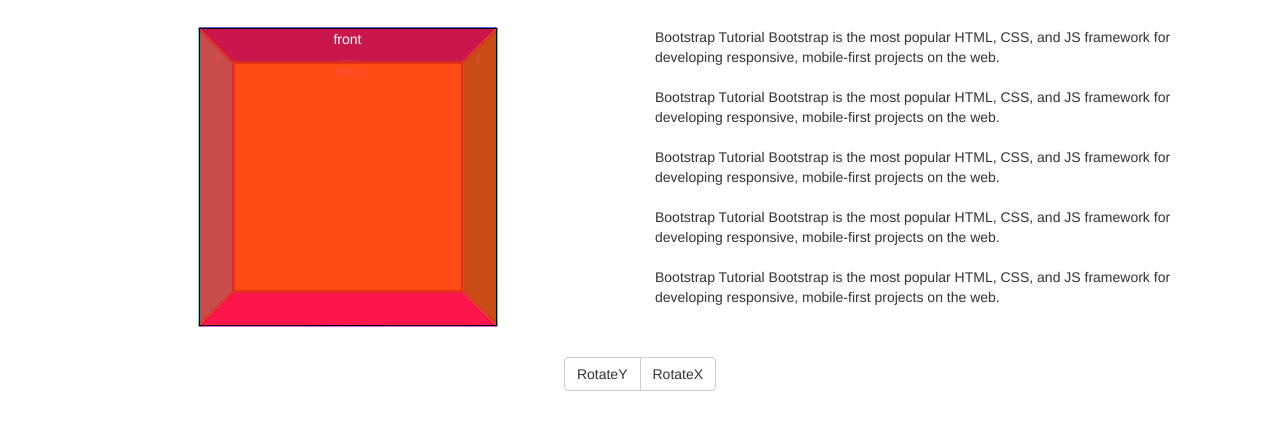
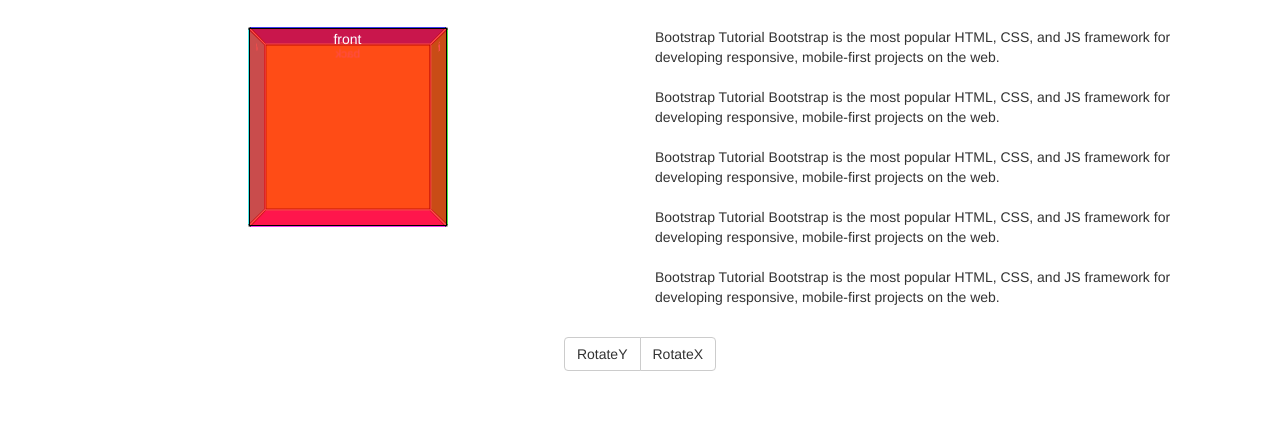
Before and after one commit to kmwboston/squarez, a website: page index.html in a window 1280 px wide. Shown: the part 96-526 px from the top of the page. Drawn offline with nearby package versions, Linux system fonts and the light colour scheme.

Commit message:
added init function, setup function, and progressing on defaults

```diff
--- a/index.html
+++ b/index.html
@@ -79,7 +79,10 @@
     <script src="src/squarez.js"></script>
     <script>
         $(document).ready(function(){
-            $("#cube").squarez();
+            $("#cube").squarez({
+                width: 200,
+                height: 200
+            });
 
             var ilr = 0;
             $('.rotate-button-lr').click(function() {
--- a/src/squarez.css
+++ b/src/squarez.css
@@ -1,6 +1,6 @@
 .cube-wrapper {
-    width: 300px;
-    height: 300px;
+    /*width: 300px;*/
+    /*height: 300px;*/
     margin: 0 auto;
     position: relative;
     border: 1px solid #CCC;
--- a/src/squarez.js
+++ b/src/squarez.js
@@ -11,10 +11,13 @@
         var Squarez = {
             name: 'squarezzz'
         };
-        var defaults = {};
+        var defaults = {
+            width: 300,
+            height: 300
+        };
 
         $.fn.squarez = function(options){
-            //initiallize namespace var
+            //initialize namespace var
             var square = {};
             var el = this;
             //var names = "timmy";
@@ -35,8 +38,14 @@
                     '<div class="right" style="text-align: center;"><p>right</p></div>' +
                     '<div class="left" style="text-align: center;"><p>left</p></div>');
 
-                var cubeWidth = $(".cube-wrapper").outerWidth();
-                var cubeHeight = $(".cube-wrapper").outerHeight();
+                var cubeWidth = square.settings.width;
+                var cubeHeight = square.settings.height;
+                var cube_wrapper = el.parent();
+
+                $(cube_wrapper).css({
+                    'width': cubeWidth,
+                    'height': cubeHeight
+                })
 
                 $(el).css({
                     '-webkit-transform-origin':cubeHeight/2+'px '+cubeWidth/2+'px '+(0-cubeHeight/2)+'px',
```
